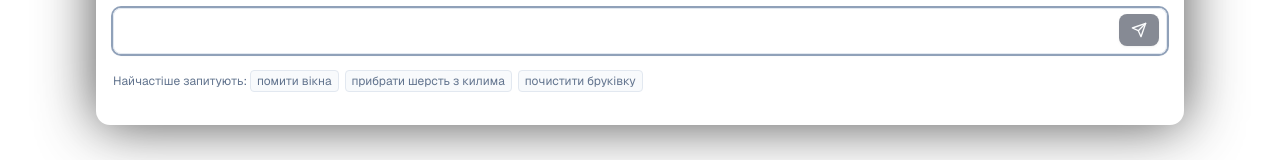
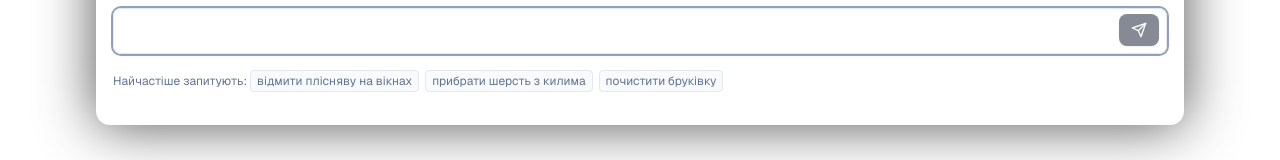
Before and after one commit to rymaruk/ai-cleaning-admin, a Next.js app: page / in a window 1280 px wide. Shown: the part 579-739 px from the top of the page. Built offline with nearby package versions, Linux system fonts and the light colour scheme.

Commit message:
feat(title): changed

```diff
--- a/components/search-form.tsx
+++ b/components/search-form.tsx
@@ -3,7 +3,6 @@
 import { type ChangeEvent, useState, useEffect, useRef } from "react";
 import Image from "next/image";
 import { Button } from "@/components/ui/button";
-import { Textarea } from "@/components/ui/textarea";
 import { Input } from "@/components/ui/input";
 import { Alert, AlertDescription, AlertTitle } from "@/components/ui/alert";
 
@@ -16,7 +15,7 @@ const LOADING_PHRASES = [
 ] as const;
 const PHRASE_ROTATE_MS = 5000;
 
-const QUERY_EXAMPLES = ["помити вікна", "прибрати шерсть з килима", "почистити бруківку"] as const;
+const QUERY_EXAMPLES = ["відмити плісняву на вікнах", "прибрати шерсть з килима", "почистити бруківку"] as const;
 
 type SearchFormProps = {
   query: string;
@@ -50,7 +49,7 @@ export function SearchForm({
   useEffect(() => {
     const id = setTimeout(() => {
       inputRef.current?.focus();
-    }, 150);
+    }, 1000);
     return () => clearTimeout(id);
   }, []);
 
@@ -145,7 +144,7 @@ export function SearchForm({
           ))}
         </p>
       </div>
-      <div className="hidden flex flex-wrap items-center gap-4">
+      <div className="hidden flex-wrap items-center gap-4">
         <div className="flex items-center gap-2">
           <label htmlFor="matchCount" className="text-sm text-muted-foreground">
             Кількість:
```
